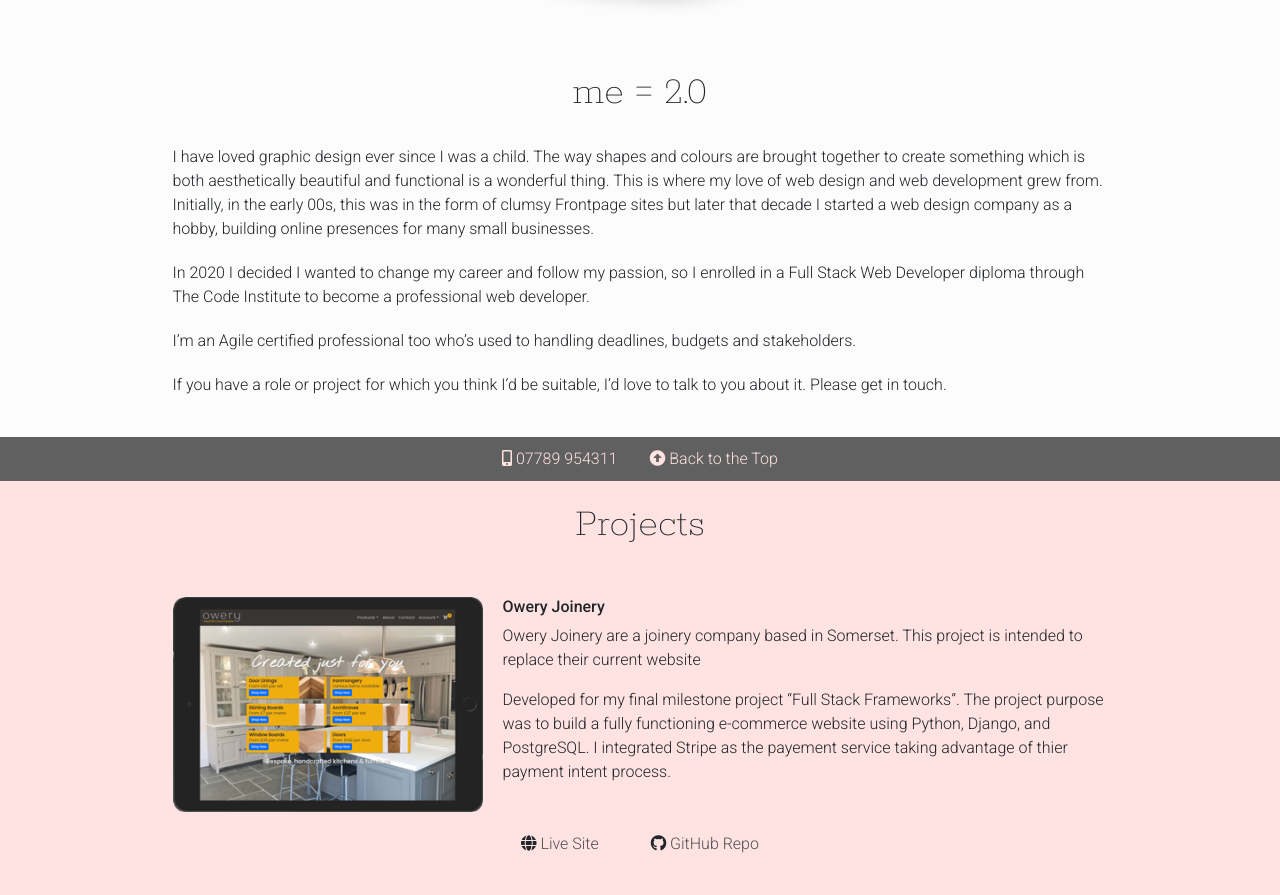
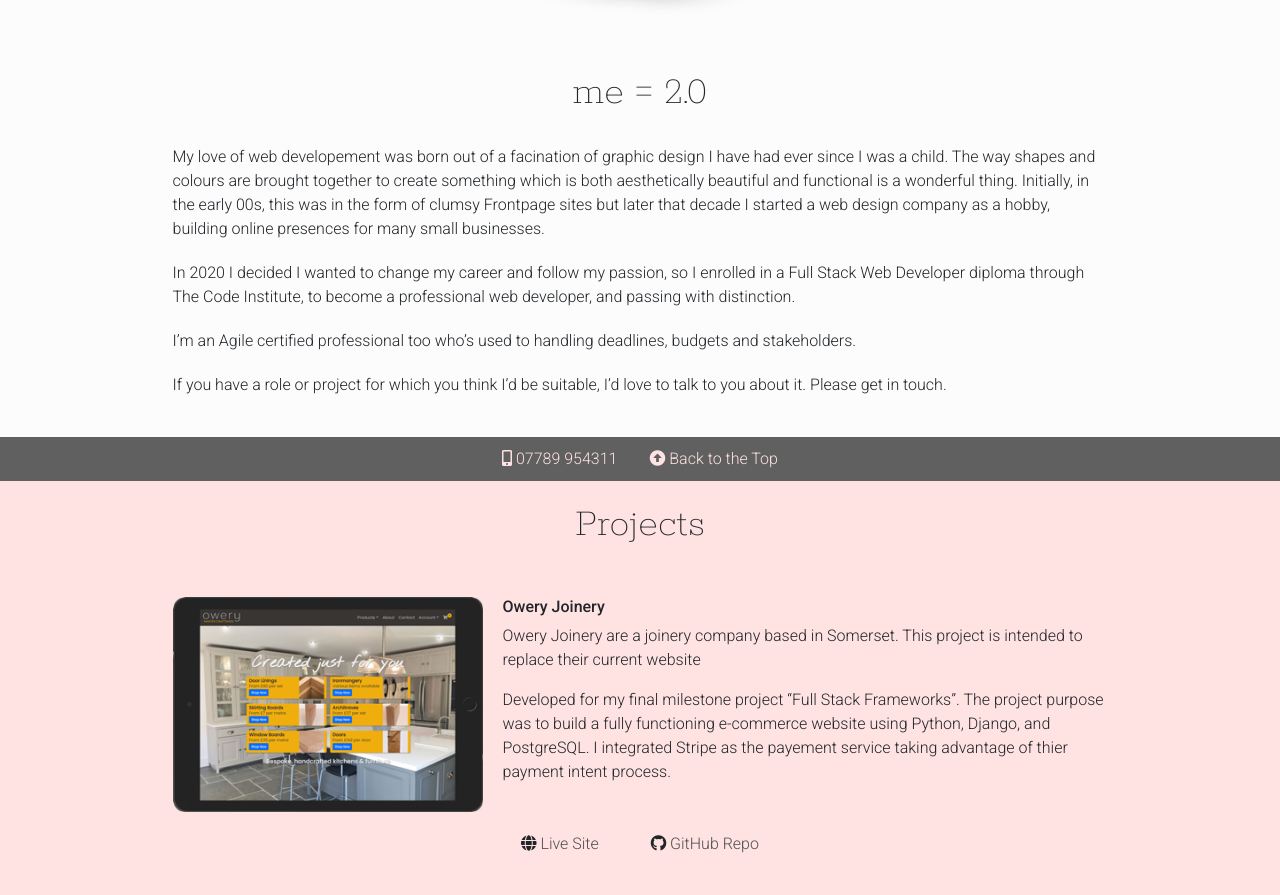
Before and after one commit to PaulWheatcroft/paulwheatcroft, a plain HTML site: page index.html in a window 1280 px wide. Shown: the part 671-1566 px from the top of the page. Drawn offline with nearby package versions, Linux system fonts and the light colour scheme.

Commit message:
Text changes

```diff
--- a/index.html
+++ b/index.html
@@ -32,8 +32,8 @@
 <!-- Outline of who I am -->
 <div id="me-now" class="primary-div-spacing">
   <h1>me = 2.0</h1>
-  <p class="wow animate__animated animate__fadeIn">I have loved graphic design ever since I was a child. The way shapes and colours are brought together to create something which is both aesthetically beautiful and functional is a wonderful thing. This is where my love of web design and web development grew from. Initially, in the early 00s, this was in the form of clumsy Frontpage sites but later that decade I started a web design company as a hobby, building online presences for many small businesses.</p>
-  <p class="wow animate__animated animate__fadeIn">In 2020 I decided I wanted to change my career and follow my passion, so I enrolled in a Full Stack Web Developer diploma through The Code Institute to become a professional web developer.</p>
+  <p class="wow animate__animated animate__fadeIn">My love of web developement was born out of a facination of graphic design I have had ever since I was a child. The way shapes and colours are brought together to create something which is both aesthetically beautiful and functional is a wonderful thing. Initially, in the early 00s, this was in the form of clumsy Frontpage sites but later that decade I started a web design company as a hobby, building online presences for many small businesses.</p>
+  <p class="wow animate__animated animate__fadeIn">In 2020 I decided I wanted to change my career and follow my passion, so I enrolled in a Full Stack Web Developer diploma through The Code Institute, to become a professional web developer, and passing with distinction.</p>
   <p class="wow animate__animated animate__fadeIn">I’m an Agile certified professional too who’s used to handling deadlines, budgets and stakeholders.</p>
   <p class="wow animate__animated animate__fadeIn">If you have a role or project for which you think I’d be suitable, I’d love to talk to you about it. Please get in touch.</p>
 
```
